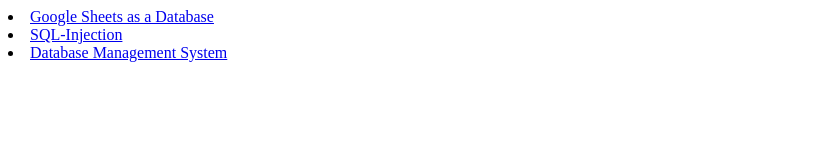
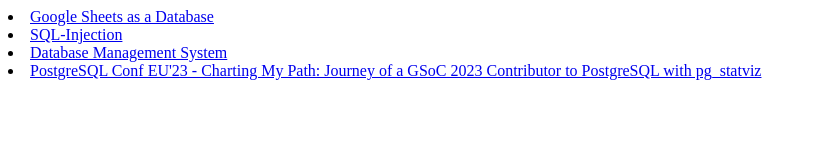
Before and after one commit to rajivharlalka/Slides, a plain HTML site: page index.html in a window 1280 px wide. Shown: the whole page, without its empty margins (0-816 px from the left). Drawn offline with Linux system fonts and the light colour scheme.

Commit message:
Update index.html

```diff
--- a/index.html
+++ b/index.html
@@ -6,6 +6,7 @@
       </li>
       <li><a href="./Lighting-Talk/index.html">SQL-Injection </a></li>
       <li><a href="./DBMS/index.html">Database Management System </a></li>
+      <li><a href="https://docs.google.com/presentation/d/1hPB9dhG5Zao6qOgEccaoYUJkuPsMr3ojsvugW4W-ZZo/edit?usp=sharing">PostgreSQL Conf EU'23 - Charting My Path: Journey of a GSoC 2023 Contributor to PostgreSQL with pg_statviz</a></li>
     </p>
   </body>
 </html>
```
